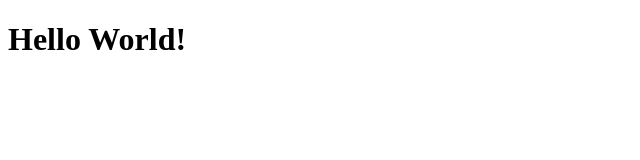
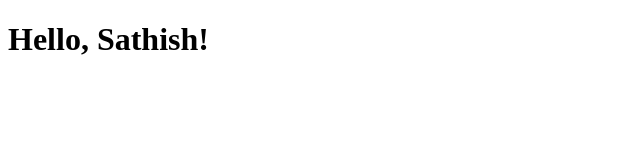
Before and after one commit to githubscientist/react-fsd56wee, a React (Vite) app: page / in a window 1280 px wide. Shown: the top 160 px of the page, without its empty margins (0-640 px from the left). Built offline with nearby package versions, Linux system fonts and the light colour scheme.

Commit message:
hello sathish message

```diff
--- a/src/pages/Home.jsx
+++ b/src/pages/Home.jsx
@@ -1,7 +1,7 @@
 const Home = () => {
   return (
       <div>
-          <h1>Hello World!</h1>
+          <h1>Hello, Sathish!</h1>
     </div>
   )
 }
```
